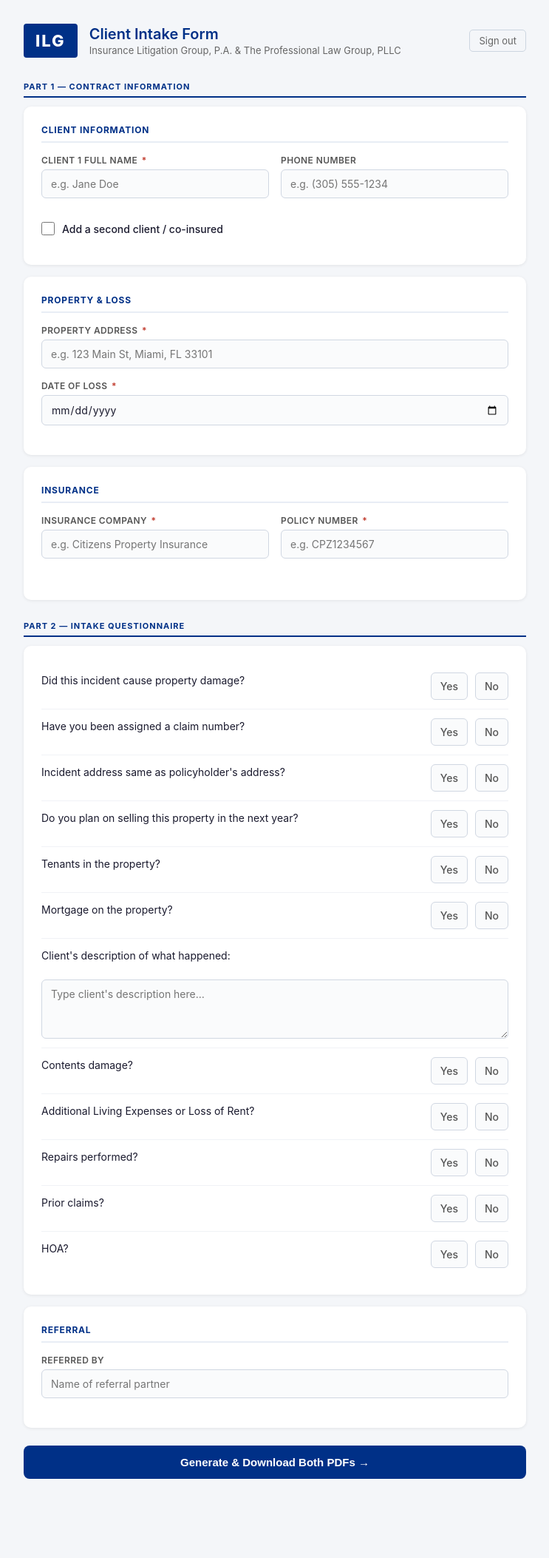
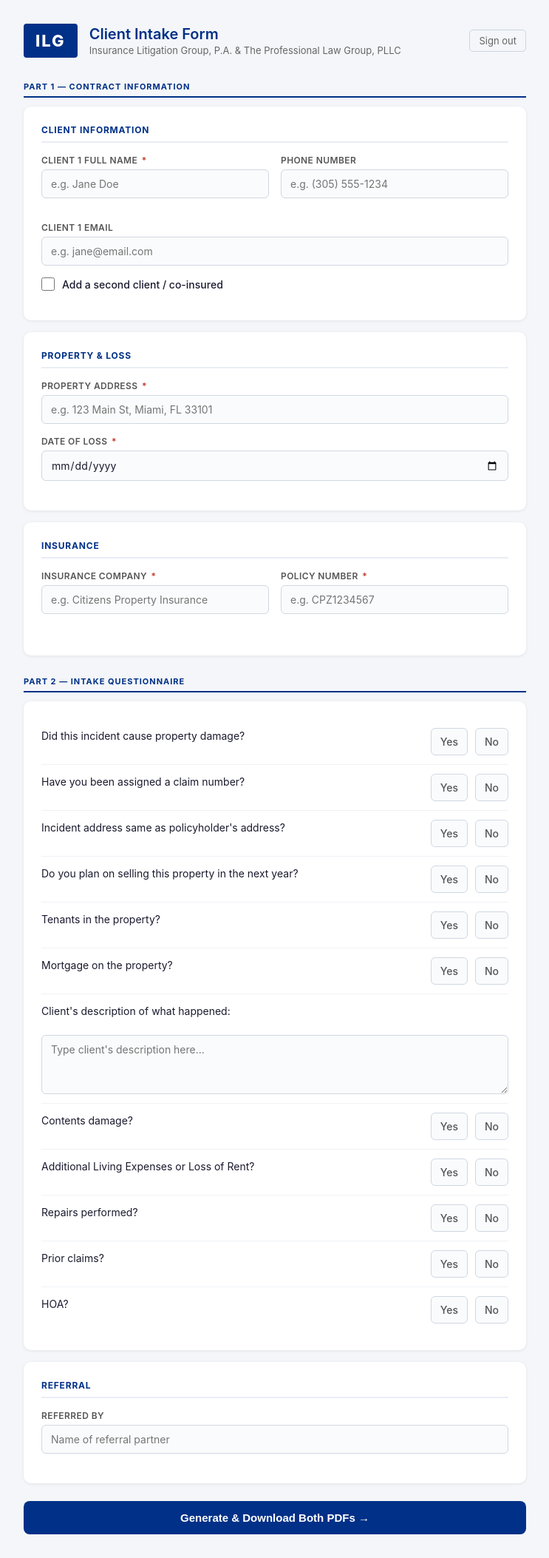
Before and after one commit to kikinpa-books/ilg-intake, a Flask app: page / in a window 1280 px wide. Shown: the whole page at 74% size, without its empty margins (268-1011 px from the left). Before the commit the page ends 1999 px from the top, so only its background shows below. Run offline with Flask 3, Linux system fonts and the light colour scheme; the visitor is signed in with stand-in values (Sample User, id 1).

Commit message:
Add optional email fields for Client 1 and Client 2
Email fields appear in the Client Information card; Client 2 email
is inside the collapsible second-client section. Both are optional.
Emails logged to Sheets and shown in the intake notes PDF header.

Co-Authored-By: Claude Sonnet 4.6 <noreply@anthropic.com>

```diff
--- a/app.py
+++ b/app.py
@@ -80,7 +80,9 @@ def log_to_sheets(data: dict, username: str) -> None:
             datetime.now(EASTERN).strftime("%Y-%m-%d %H:%M:%S"),
             username,
             data.get("client1_name", ""),
+            data.get("client1_email", ""),
             data.get("client2_name", ""),
+            data.get("client2_email", ""),
             data.get("phone_number", ""),
             data.get("property_address", ""),
             data.get("date_of_loss", ""),
@@ -303,11 +305,21 @@ def build_notes_pdf(data: dict) -> io.BytesIO:
         c.drawString(MARGIN, y - 22, f"Client: {client_names}")
         c.drawString(MARGIN, y - 34, f"Property: {data.get('property_address', '')}")
         phone = data.get('phone_number', '')
+        email1 = data.get('client1_email', '')
+        email2 = data.get('client2_email', '')
+        offset = -46
         if phone:
-            c.drawString(MARGIN, y - 46, f"Phone: {phone}")
+            c.drawString(MARGIN, y + offset, f"Phone: {phone}")
+            offset -= 12
+        if email1:
+            label = f"Email: {email1}"
+            if email2:
+                label += f"  |  {email2}"
+            c.drawString(MARGIN, y + offset, label)
+            offset -= 12
         c.drawString(MARGIN + 300, y - 22, f"Date of Loss: {display_date}")
         c.drawString(MARGIN + 300, y - 34, f"Prepared: {datetime.now().strftime('%m/%d/%Y')}")
-        y -= 65
+        y -= (65 + max(0, (-offset - 46)))
         # Divider
         c.setStrokeColor(colors.HexColor("#003087"))
         c.setLineWidth(1.5)
@@ -493,7 +505,9 @@ def generate():
     data = {
         # Contract fields
         "client1_name":          request.form.get("client1_name", "").strip(),
+        "client1_email":         request.form.get("client1_email", "").strip(),
         "client2_name":          request.form.get("client2_name", "").strip(),
+        "client2_email":         request.form.get("client2_email", "").strip(),
         "phone_number":          request.form.get("phone_number", "").strip(),
         "property_address":      request.form.get("property_address", "").strip(),
         "date_of_loss":          request.form.get("date_of_loss", "").strip(),
--- a/templates/index.html
+++ b/templates/index.html
@@ -239,6 +239,11 @@
         </div>
       </div>
 
+      <div class="field">
+        <label class="field-label">Client 1 Email</label>
+        <input type="text" name="client1_email" placeholder="e.g. jane@email.com">
+      </div>
+
       <label class="toggle-row" for="hasClient2Toggle">
         <input type="checkbox" id="hasClient2Toggle">
         <span>Add a second client / co-insured</span>
@@ -248,6 +253,10 @@
         <div class="field">
           <label class="field-label">Client 2 Full Name</label>
           <input type="text" name="client2_name" id="client2_name" placeholder="e.g. John Doe">
+        </div>
+        <div class="field">
+          <label class="field-label">Client 2 Email</label>
+          <input type="text" name="client2_email" id="client2_email" placeholder="e.g. john@email.com">
         </div>
       </div>
     </div>
@@ -458,7 +467,10 @@
   // Client 2 toggle
   document.getElementById("hasClient2Toggle").addEventListener("change", function () {
     document.getElementById("client2Section").classList.toggle("visible", this.checked);
-    if (!this.checked) document.getElementById("client2_name").value = "";
+    if (!this.checked) {
+      document.getElementById("client2_name").value = "";
+      document.getElementById("client2_email").value = "";
+    }
   });
 
   // Claim number reveal
```
